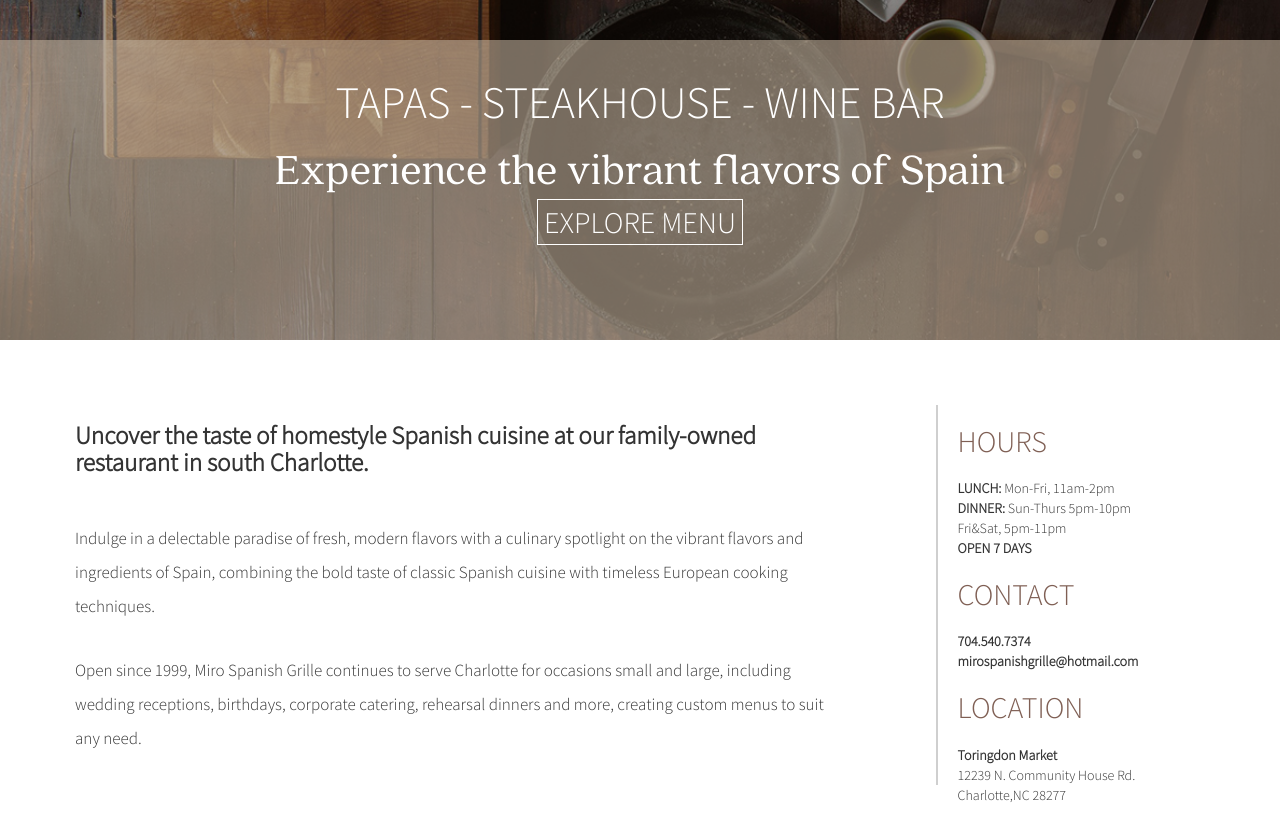
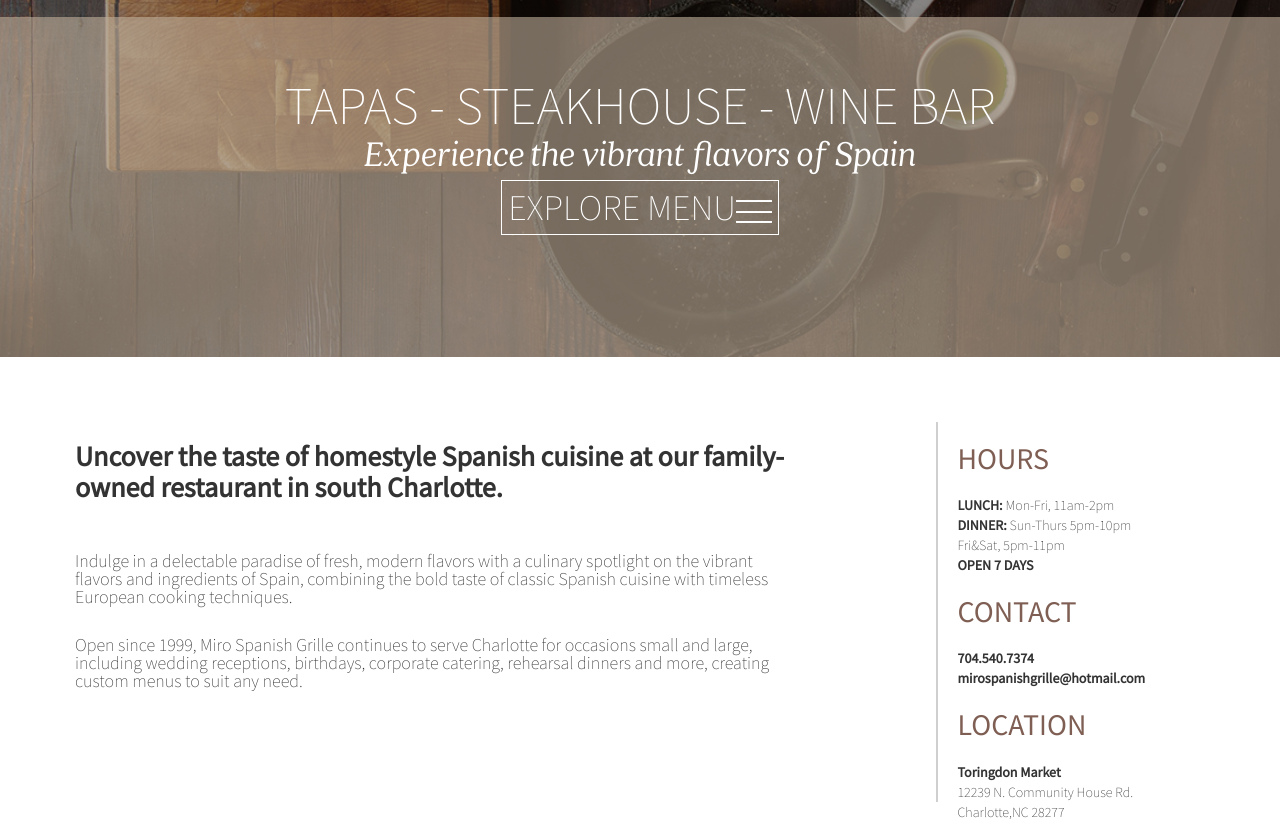
Before and after one commit to dynamod92/mirochallenge, a website: page index.html in a window 1280 px wide. Shown: the part 460-1285 px from the top of the page. Drawn offline with nearby package versions, Linux system fonts and the light colour scheme.

Commit message:
more pixel perfect

```diff
--- a/index.html
+++ b/index.html
@@ -13,7 +13,7 @@
         <link rel="stylesheet" href="css/normalize.css">
         <link rel="stylesheet" href="css/main.css">
         <link rel="stylesheet" href="css/app.css">
-        <link href="https://fonts.googleapis.com/css?family=Source+Sans+Pro:300" rel="stylesheet">
+        <link href="https://fonts.googleapis.com/css?family=Source+Sans+Pro:200,400,800" rel="stylesheet">
         <script src="js/vendor/modernizr-2.8.3.min.js"></script>
     </head>
     <body>
@@ -33,9 +33,9 @@
             <div class="row">
                 <div class="col-xs-12 col-sm-12 col-md-12 col-lg-12">
                     <div>
-                        <span style="font-size: 45px;">TAPAS - STEAKHOUSE - WINE BAR </span><br />
-                        <span style="font-family: 'Quincy'; font-size: 45px;">Experience the vibrant flavors of Spain </span><br />
-                        <button id="button1" class="button1">EXPLORE MENU</button>
+                        <p><span style="font-size: 53px; font-weight: 200;">TAPAS - STEAKHOUSE - WINE BAR </span><br />
+                        <span style="font-family: 'Quincy'; font-size: 38px; line-height: 1;">Experience the vibrant flavors of Spain </span></p>
+                        <button id="button1" class="button1">EXPLORE MENU<img src="img/menu-hm.png" /></button>
                     </div>
                 </div>
             </div>
--- a/sass/app.scss
+++ b/sass/app.scss
@@ -1,18 +1,18 @@
 
 @font-face {
 	font-family: "Quincy";
-    src: url("../fonts/quincy/quincy/QuincyCF-Regular.otf") format("opentype");
+    src: url("../fonts/quincy/quincy/QuincyCF-Italic.otf") format("opentype");
 }
 body {
 	background-color: white;
 	font-family: "Source Sans Pro";
-	font-weight: 300;
+	font-weight: 200;
 }
 .banner{
 	background-image: url("../img/banner.jpg");
 	background-repeat: no-repeat;
 	background-size: cover;
-	height: 800px;
+	height: 817px;
 	display: inline-block;
 	width: 100%;
 	text-align: center;
@@ -22,13 +22,13 @@
 	margin: auto;
 }
 .banner-menu {
-	height: 300px;
+	height: 340px;
 	width: 100%;
 	background: rgba(192, 175, 155, 0.6);
 	position: absolute;
-	top: 500px;
+	top: 477px;
 	text-align: center;
-	padding-top: 30px;
+	padding-top: 62px;
 	color: white;
 
 }
@@ -53,15 +53,15 @@
 .about {
 	padding: 60px;
 	background-color: white;
-	height: 500px;
+	height: 552px;
 
 	.blurb {
 		border-right: 2px #cfcfcf solid;
-		padding-right: 90px;
+		padding-right: 149px;
 		height: 380px;
 
 			h1{
-				font-size: 25px;
+				font-size: 28px;
 				font-weight: bold;
 			}
 	}
@@ -78,14 +78,15 @@
 	background-image: url("../img/menu-bg.jpg");
 	background-repeat: no-repeat;
 	background-size: cover;
-	height: 800px;
+	height: 752px;
 	display: inline-block;
 	width: 100%;
 }
 .reservations{
-	height: 800px;
+	height: 856px;
 	background-color: white;
 	text-align: center;
+	padding-top: 72px;
 }
 .experience {
 	width: 700px;
@@ -114,7 +115,7 @@
 	background-color: transparent;
 	border: 1px solid white;
 	color: white;
-	font-size: 30px;
+	font-size: 36px;
 }
 .button3 {
 	background-color: transparent;
@@ -129,8 +130,8 @@
 	color: white;
 }
 p {
-	font-size: 17px;
-	line-height: 2;
+	font-size: 18px;
+	line-height: 1;
 }
 .nav-expanded {
 	display: inline-block;
```
Also changed, not shown: css/app.css, img/menu-hm.png (added).
